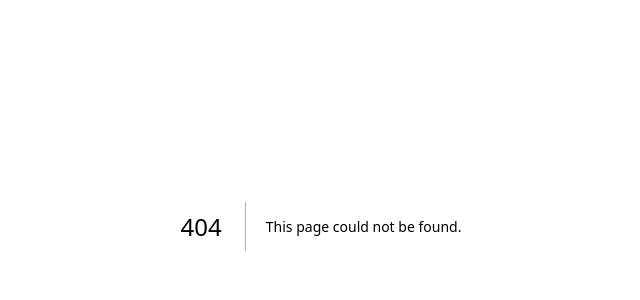
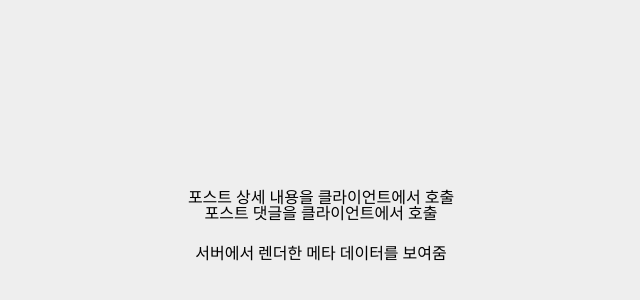
Before and after one commit to kjy93k/ui-design-pattern-with-next.js, a Next.js app: page /post/1 in a window 1280 px wide. Before the commit this address had no page. Shown: the part 174-474 px from the top of the page, without its empty margins (319-959 px from the left). Built offline with nearby package versions, Linux system fonts and the light colour scheme; no server answers.

Commit message:
[UPDATE] 시나리오에 맞춰 페이지 구성. 캐싱 테스트.

```diff
--- a/pages/_app.tsx
+++ b/pages/_app.tsx
@@ -4,6 +4,7 @@ import { useRef } from 'react';
 import { Hydrate, QueryClientProvider } from '@tanstack/react-query';
 import { ReactQueryDevtools } from '@tanstack/react-query-devtools';
 import Head from 'next/head';
+import 'reset-css';
 
 export default function App({ Component, pageProps }: AppProps) {
   const queryClientRef = useRef<QueryClient>();
@@ -13,6 +14,8 @@ export default function App({ Component, pageProps }: AppProps) {
       defaultOptions: {
         queries: {
           retry: 1,
+          cacheTime: 1000 * 60 * 60, // 1시간. cacheTime이 지나면 새로 fetch
+          staleTime: 1000 * 60 * 60 * 24, // 24시간 이후에 다시 fetch
         },
       },
     });
--- /dev/null
+++ b/pages/post/[post_id].tsx
@@ -0,0 +1,63 @@
+import { dehydrate, QueryClient } from '@tanstack/query-core';
+import styled from '@emotion/styled';
+import axios from 'axios';
+import Head from 'next/head';
+import { useQuery } from '@tanstack/react-query';
+
+function PostDetail({ id: post_id }: { id: string }) {
+  const { data } = useQuery({
+    queryKey: ['post', post_id],
+    queryFn: async () => {
+      const { data } = await axios.get(`https://jsonplaceholder.typicode.com/posts/${post_id}`);
+      return data;
+    },
+  });
+
+  return (
+    <>
+      <Head>
+        <title>{data?.title}</title>
+      </Head>
+      <PostDetailStyledComponent>
+        <div className={'csr'}>포스트 상세 내용을 클라이언트에서 호출</div>
+        <div className={'csr'}>포스트 댓글을 클라이언트에서 호출</div>
+        <div className={'serverside-rendered-data'}>
+          <p>서버에서 렌더한 메타 데이터를 보여줌</p>
+          <p>{data?.title}</p>
+        </div>
+      </PostDetailStyledComponent>
+    </>
+  );
+}
+
+const PostDetailStyledComponent = styled.article`
+  display: flex;
+  flex-direction: column;
+  align-items: center;
+  justify-content: center;
+  width: 100%;
+  height: 100vh;
+  background-color: #eee;
+
+  .serverside-rendered-data {
+    margin-top: 24px;
+  }
+`;
+
+export default PostDetail;
+
+export async function getServerSideProps({ params: { post_id } }: { params: { post_id: string } }) {
+  const queryClient = new QueryClient();
+  // 프리페치로 json placeholder 데이터를 적절히 axios get으로 호출해서 관리.
+  await queryClient.prefetchQuery(['post', post_id], async () => {
+    const { data } = await axios.get(`https://jsonplaceholder.typicode.com/posts/${post_id}`);
+    return data;
+  });
+
+  return {
+    props: {
+      dehydratedState: dehydrate(queryClient),
+      id: post_id,
+    },
+  };
+}
```
Also changed, not shown: pages/index.tsx (+23 -3 lines), pages/post/index.tsx (added, +22 -0 lines).
